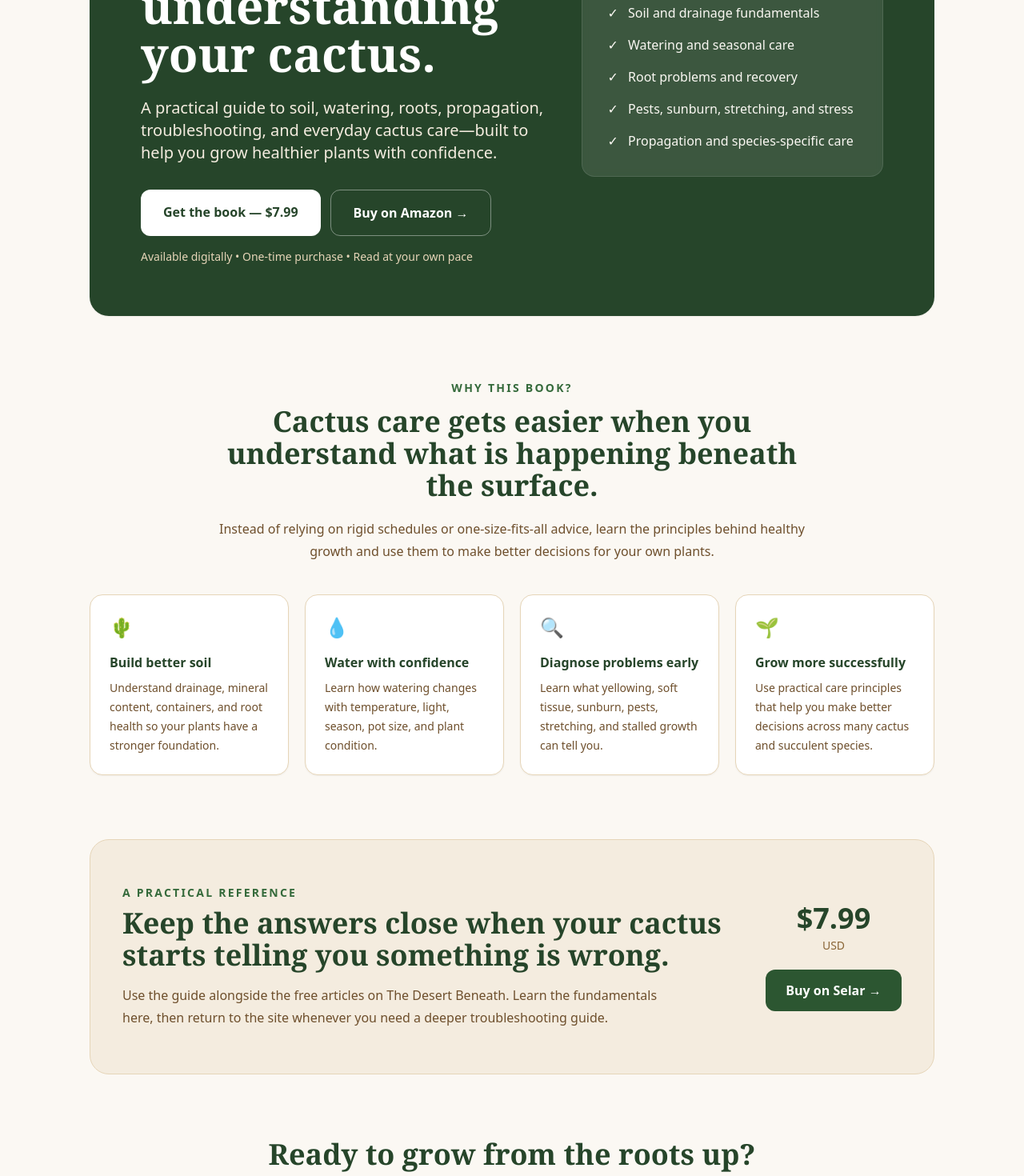
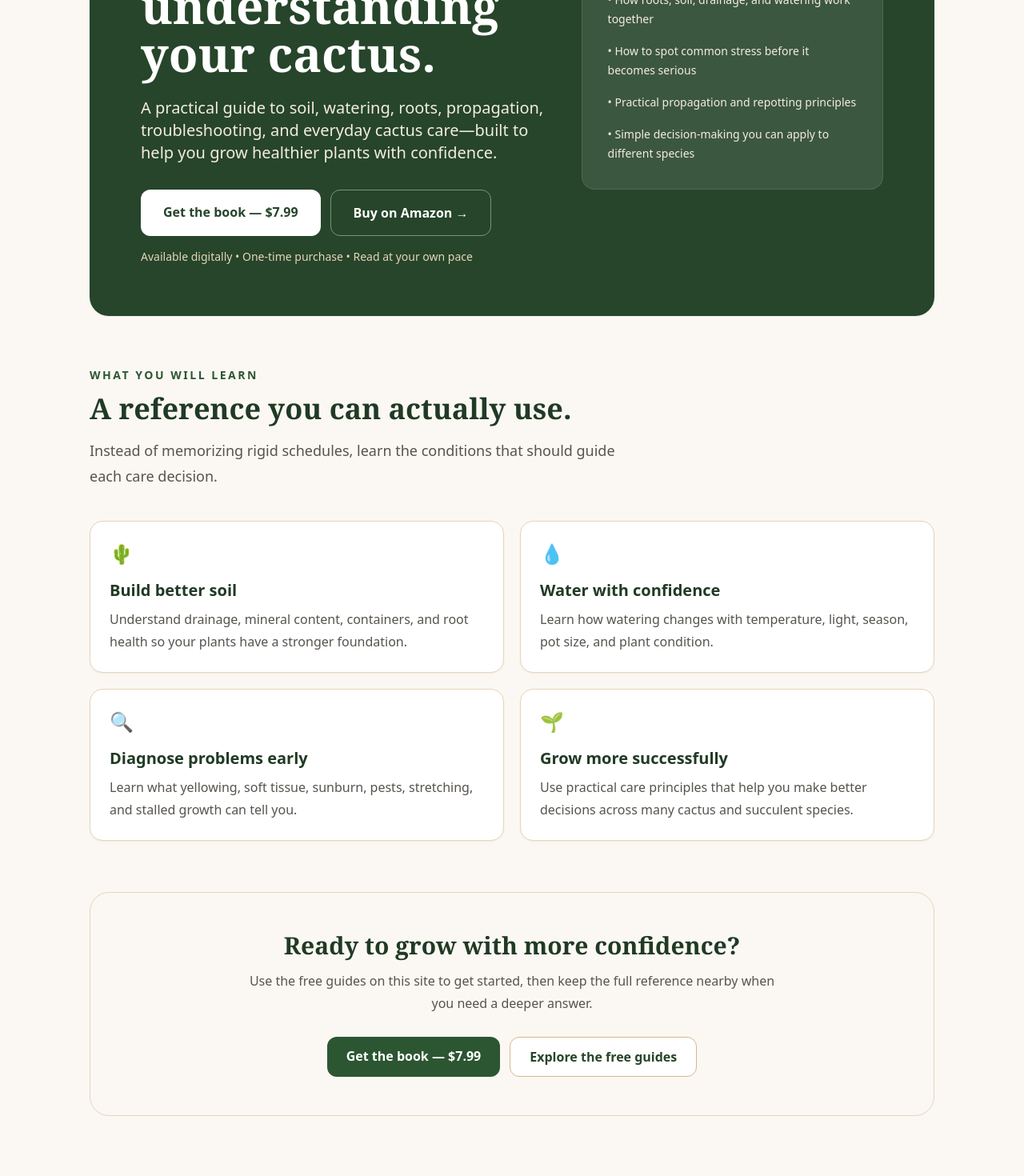
Before and after one commit to valdo-tech-pro/desert-beneath, a Next.js app: page /book in a window 1280 px wide. Shown: the part 420-1890 px from the top of the page at 80% size. Built offline with nearby package versions, Linux system fonts and the light colour scheme.

Commit message:
Add SEO metadata and canonical URL to the cactus book page

```diff
--- a/app/book/page.tsx
+++ b/app/book/page.tsx
@@ -1,4 +1,12 @@
+import type { Metadata } from 'next'
 import Link from 'next/link'
+
+export const metadata: Metadata = {
+  title: 'The Cactus Care Book',
+  description: 'A practical cactus-care guide covering soil, watering, roots, propagation, troubleshooting, and everyday growing decisions.',
+  alternates: { canonical: '/book' },
+  openGraph: { title: 'The Cactus Care Book | The Desert Beneath', description: 'A practical guide to soil, watering, roots, propagation, troubleshooting, and everyday cactus care.', url: '/book', type: 'website' },
+}
 
 const benefits = [
   ['🌵', 'Build better soil', 'Understand drainage, mineral content, containers, and root health so your plants have a stronger foundation.'],
@@ -33,58 +41,40 @@ export default function BookPage() {
 
           <div className="rounded-2xl border border-white/10 bg-white/10 p-8 backdrop-blur-sm">
             <p className="text-sm font-bold uppercase tracking-[0.16em] text-sand-100">Inside the guide</p>
-            <ul className="mt-5 space-y-4 text-sand-50">
-              <li className="flex gap-3"><span>✓</span><span>Soil and drainage fundamentals</span></li>
-              <li className="flex gap-3"><span>✓</span><span>Watering and seasonal care</span></li>
-              <li className="flex gap-3"><span>✓</span><span>Root problems and recovery</span></li>
-              <li className="flex gap-3"><span>✓</span><span>Pests, sunburn, stretching, and stress</span></li>
-              <li className="flex gap-3"><span>✓</span><span>Propagation and species-specific care</span></li>
+            <ul className="mt-5 space-y-4 text-sm leading-6 text-sand-100">
+              <li>• How roots, soil, drainage, and watering work together</li>
+              <li>• How to spot common stress before it becomes serious</li>
+              <li>• Practical propagation and repotting principles</li>
+              <li>• Simple decision-making you can apply to different species</li>
             </ul>
           </div>
         </div>
       </section>
 
-      <section className="py-14 sm:py-20">
-        <div className="mx-auto max-w-3xl text-center">
-          <p className="text-sm font-bold uppercase tracking-[0.16em] text-cactus-600">Why this book?</p>
-          <h2 className="mt-3 font-serif text-3xl font-bold text-cactus-800 sm:text-4xl">Cactus care gets easier when you understand what is happening beneath the surface.</h2>
-          <p className="mt-5 leading-7 text-sand-700">Instead of relying on rigid schedules or one-size-fits-all advice, learn the principles behind healthy growth and use them to make better decisions for your own plants.</p>
+      <section className="py-16">
+        <div className="max-w-2xl">
+          <p className="text-sm font-bold uppercase tracking-[0.18em] text-cactus-700">What you will learn</p>
+          <h2 className="mt-3 font-serif text-3xl font-bold text-cactus-900 sm:text-4xl">A reference you can actually use.</h2>
+          <p className="mt-4 text-lg leading-8 text-stone-600">Instead of memorizing rigid schedules, learn the conditions that should guide each care decision.</p>
         </div>
-
-        <div className="mt-10 grid gap-5 sm:grid-cols-2 lg:grid-cols-4">
+        <div className="mt-10 grid gap-5 sm:grid-cols-2">
           {benefits.map(([icon, title, text]) => (
-            <div key={title} className="rounded-2xl border border-sand-200 bg-white p-6 shadow-sm">
+            <article key={title} className="rounded-2xl border border-sand-200 bg-white p-6 shadow-sm">
               <div className="text-2xl">{icon}</div>
-              <h3 className="mt-4 font-bold text-cactus-800">{title}</h3>
-              <p className="mt-2 text-sm leading-6 text-sand-700">{text}</p>
-            </div>
+              <h3 className="mt-4 text-xl font-bold text-cactus-900">{title}</h3>
+              <p className="mt-2 leading-7 text-stone-600">{text}</p>
+            </article>
           ))}
         </div>
       </section>
 
-      <section className="rounded-3xl border border-sand-200 bg-sand-100 px-6 py-12 sm:px-10 sm:py-14">
-        <div className="grid gap-8 md:grid-cols-[1fr_auto] md:items-center">
-          <div>
-            <p className="text-sm font-bold uppercase tracking-[0.16em] text-cactus-600">A practical reference</p>
-            <h2 className="mt-2 font-serif text-3xl font-bold text-cactus-800 sm:text-4xl">Keep the answers close when your cactus starts telling you something is wrong.</h2>
-            <p className="mt-4 max-w-2xl leading-7 text-sand-700">Use the guide alongside the free articles on The Desert Beneath. Learn the fundamentals here, then return to the site whenever you need a deeper troubleshooting guide.</p>
-          </div>
-          <div className="text-center md:min-w-[170px]">
-            <p className="text-4xl font-bold text-cactus-800">$7.99</p>
-            <p className="mt-1 text-sm text-sand-600">USD</p>
-            <a href="https://selar.com/e829s1lr46" target="_blank" rel="noopener noreferrer" className="mt-5 block rounded-xl bg-cactus-700 px-6 py-3.5 font-bold text-white transition hover:bg-cactus-800">Buy on Selar →</a>
-          </div>
+      <section className="rounded-3xl border border-sand-200 bg-sand-50 px-6 py-12 text-center sm:px-10">
+        <h2 className="font-serif text-3xl font-bold text-cactus-900">Ready to grow with more confidence?</h2>
+        <p className="mx-auto mt-3 max-w-2xl leading-7 text-stone-600">Use the free guides on this site to get started, then keep the full reference nearby when you need a deeper answer.</p>
+        <div className="mt-7 flex flex-col justify-center gap-3 sm:flex-row">
+          <a href="https://selar.com/e829s1lr46" target="_blank" rel="noopener noreferrer" className="rounded-xl bg-cactus-700 px-6 py-3 font-bold text-white transition hover:bg-cactus-800">Get the book — $7.99</a>
+          <Link href="/" className="rounded-xl border border-sand-300 bg-white px-6 py-3 font-bold text-cactus-800 transition hover:bg-sand-50">Explore the free guides</Link>
         </div>
-      </section>
-
-      <section className="py-14 text-center sm:py-20">
-        <h2 className="font-serif text-3xl font-bold text-cactus-800 sm:text-4xl">Ready to grow from the roots up?</h2>
-        <p className="mx-auto mt-4 max-w-2xl leading-7 text-sand-700">Get the guide, learn the fundamentals, and make your next cactus-care decision with more confidence.</p>
-        <div className="mt-7 flex flex-col justify-center gap-3 sm:flex-row">
-          <a href="https://selar.com/e829s1lr46" target="_blank" rel="noopener noreferrer" className="rounded-xl bg-cactus-700 px-8 py-4 font-bold text-white transition hover:bg-cactus-800">Get the book — $7.99</a>
-          <a href="https://a.co/d/00D6jXd1" target="_blank" rel="noopener noreferrer" className="rounded-xl border border-cactus-700 px-8 py-4 font-bold text-cactus-800 transition hover:bg-sand-100">Amazon →</a>
-        </div>
-        <Link href="/" className="mt-5 inline-block text-sm font-semibold text-cactus-700 hover:underline">← Back to The Desert Beneath</Link>
       </section>
     </div>
   )
```
